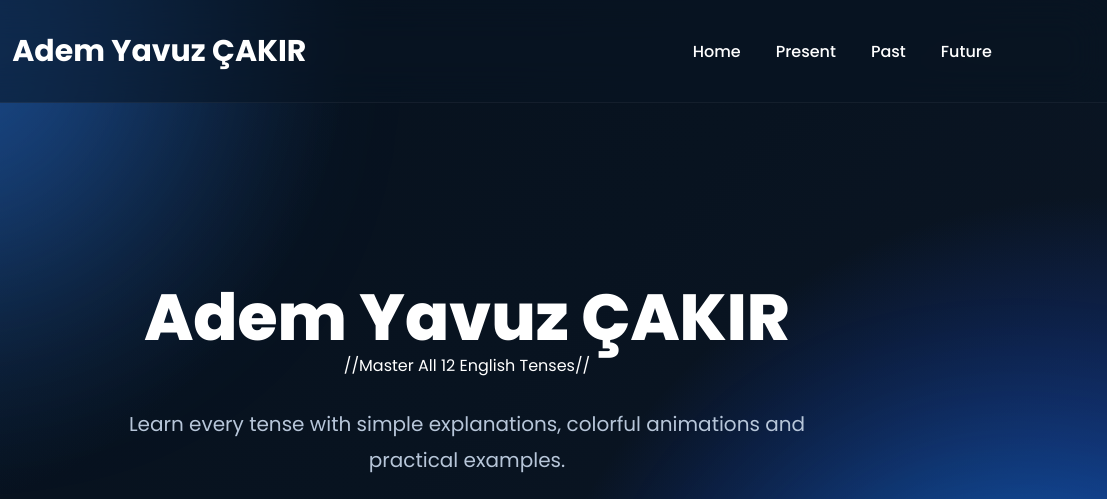
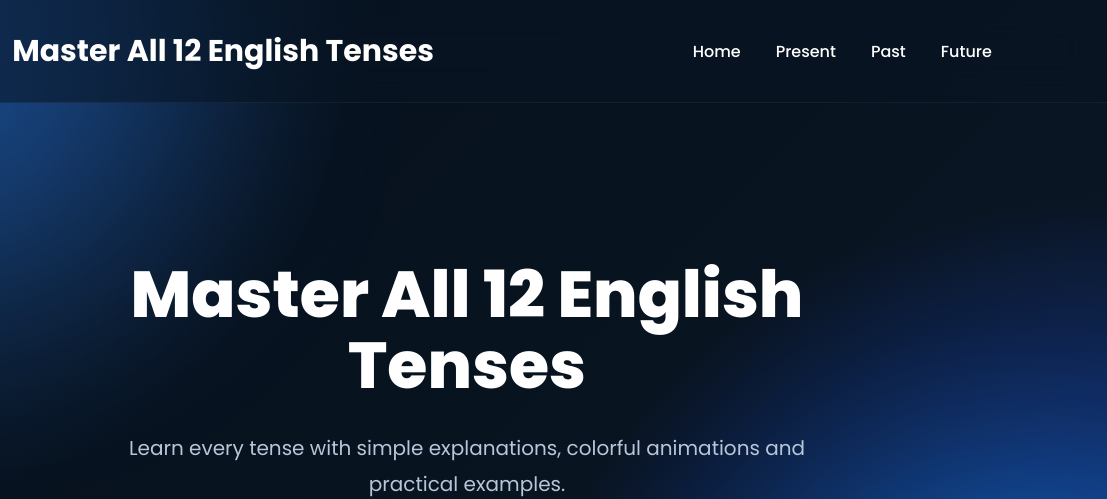
Before and after one commit to ademydev/ingilizce, a plain HTML site: page index.html in a window 1280 px wide. Shown: the top 499 px of the page, 173-1280 px from the left. Drawn offline with Linux system fonts and the light colour scheme.

```diff
--- a/index.html
+++ b/index.html
@@ -6,7 +6,7 @@
     <meta charset="UTF-8">
     <meta name="viewport" content="width=device-width, initial-scale=1.0">
 
-    <title>Adem Yavuz ÇAKIR</title>
+    <title>All 12 English Tenses</title>
 
     <meta name="description"
         content="Learn all 12 English tenses with simple explanations, examples and animations.">
@@ -39,7 +39,7 @@
 
             <img src="assets/logo.svg" alt="Logo">
 
-            <h1>Adem Yavuz ÇAKIR</h1>
+            <h1>Master All 12 English Tenses</h1>
 
         </div>
 
@@ -61,7 +61,7 @@
 
     <section class="hero">
 
-        <h2>Adem Yavuz ÇAKIR</h2> //Master All 12 English Tenses//
+        <h2>Master All 12 English Tenses</h2>
 
         <p>
 
```
